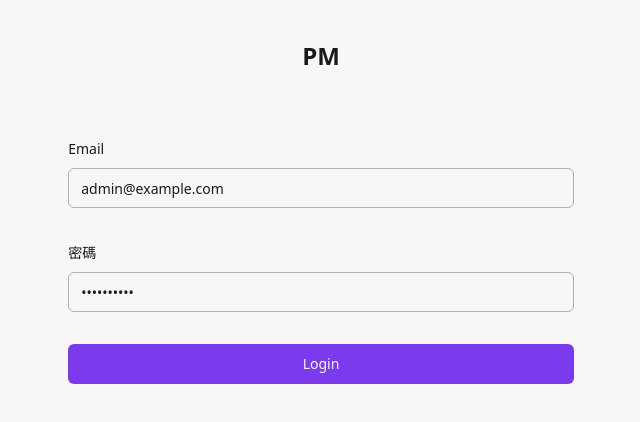
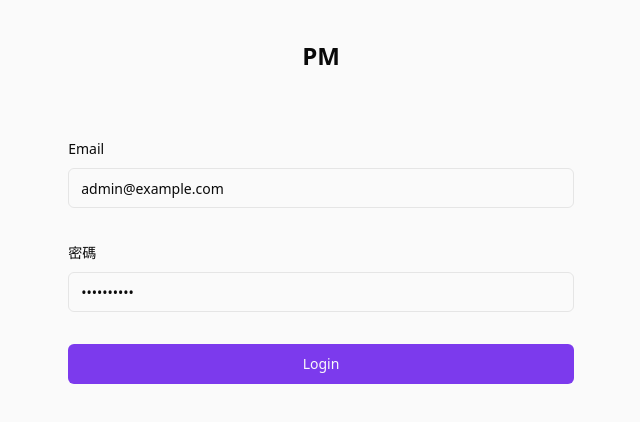
Before and after one commit to njyun666666/PM.React, a React (Create React App) app: page /login in a window 1280 px wide. Shown: the top 422 px of the page, without its empty margins (319-959 px from the left). Built offline with nearby package versions, Linux system fonts and the light colour scheme.

Commit message:
edit color

```diff
--- a/src/index.css
+++ b/src/index.css
@@ -4,47 +4,47 @@
 
 @layer base {
   :root {
-    --background: 0 0% 97%;
-    --foreground: 0 0% 10%;
-    --card: 0 0% 100%;
-    --card-foreground: 0 0% 10%;
-    --popover: 0 0% 100%;
-    --popover-foreground: 0 0% 10%;
+    --background: 0 0% 98%;
+    --foreground: 0 0% 3.9%;
+    --card: 0 0% 98%;
+    --card-foreground: 0 0% 3.9%;
+    --popover: 0 0% 98%;
+    --popover-foreground: 0 0% 3.9%;
     --primary: 262.1 83.3% 57.8%;
-    --primary-foreground: 0 0% 97%;
-    --secondary: 220 14.3% 95.9%;
-    --secondary-foreground: 220.9 39.3% 11%;
-    --muted: 220 14.3% 95.9%;
-    --muted-foreground: 220 8.9% 46.1%;
-    --accent: 220 14.3% 95.9%;
-    --accent-foreground: 220.9 39.3% 11%;
+    --primary-foreground: 0 0% 98%;
+    --secondary: 0 0% 96.1%;
+    --secondary-foreground: 0 0% 9%;
+    --muted: 0 0% 96.1%;
+    --muted-foreground: 0 0% 45.1%;
+    --accent: 0 0% 96.1%;
+    --accent-foreground: 0 0% 9%;
     --destructive: 0 84.2% 60.2%;
-    --destructive-foreground: 0 0% 97%;
+    --destructive-foreground: 0 0% 98%;
     --border: 0 0% 70%;
-    --input: 0 0% 70%;
+    --input: 0 0% 89.8%;
     --ring: 262.1 83.3% 57.8%;
     --radius: 0.5rem;
   }
 
   .dark {
-    --background: 0 0% 0%;
-    --foreground: 0 0% 97%;
-    --card: 0 0% 10%;
-    --card-foreground: 0 0% 97%;
-    --popover: 0 0% 10%;
-    --popover-foreground: 0 0% 97%;
+    --background: 0 0% 3.9%;
+    --foreground: 0 0% 98%;
+    --card: 0 0% 3.9%;
+    --card-foreground: 0 0% 98%;
+    --popover: 0 0% 3.9%;
+    --popover-foreground: 0 0% 98%;
     --primary: 263.4 70% 50.4%;
-    --primary-foreground: 0 0% 97%;
-    --secondary: 215 27.9% 16.9%;
-    --secondary-foreground: 0 0% 97%;
-    --muted: 215 27.9% 16.9%;
-    --muted-foreground: 217.9 10.6% 64.9%;
-    --accent: 215 27.9% 16.9%;
-    --accent-foreground: 0 0% 97%;
+    --primary-foreground: 0 0% 98%;
+    --secondary: 0 0% 14.9%;
+    --secondary-foreground: 0 0% 98%;
+    --muted: 0 0% 14.9%;
+    --muted-foreground: 0 0% 63.9%;
+    --accent: 0 0% 14.9%;
+    --accent-foreground: 0 0% 98%;
     --destructive: 0 100% 50%;
-    --destructive-foreground: 0 0% 97%;
+    --destructive-foreground: 0 0% 98%;
     --border: 0 0% 30%;
-    --input: 0 0% 20%;
+    --input: 0 0% 14.9%;
     --ring: 263.4 70% 50.4%;
   }
 }
--- a/src/layouts/MainLayout.tsx
+++ b/src/layouts/MainLayout.tsx
@@ -78,7 +78,7 @@
         </ScrollArea>
       </nav>
 
-      <main className="absolute top-12 h-[calc(100%-theme(height.12))] w-full overflow-hidden bg-foreground/10 pl-64">
+      <main className="absolute top-12 h-[calc(100%-theme(height.12))] w-full overflow-hidden bg-foreground/5 pl-64">
         <ScrollArea className="h-full w-full p-2">
           <ScrollBar orientation="horizontal" />
           <Outlet />
```
